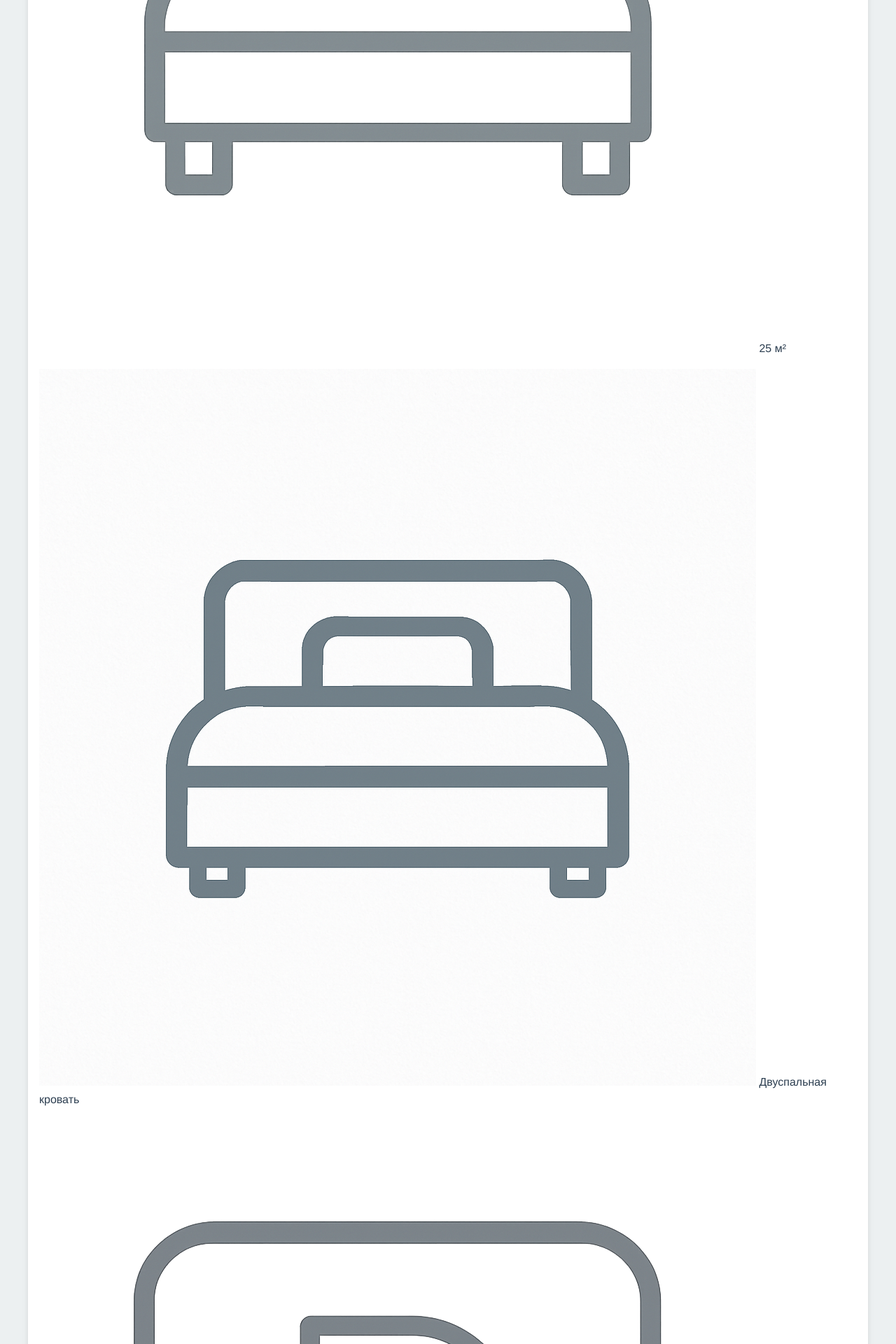
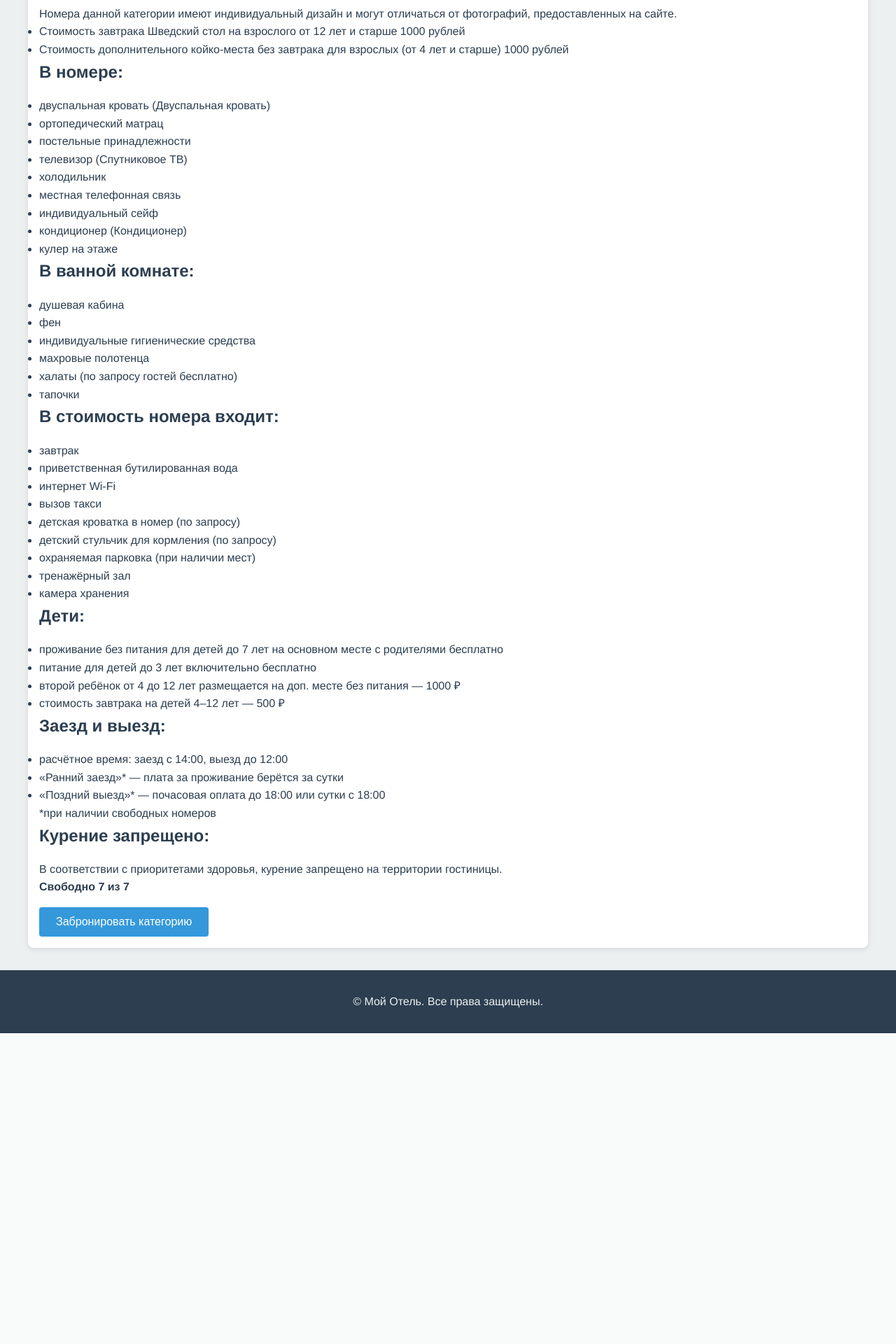
Before and after one commit to kekarex/hotel_booking, a Django app: page /booking/category/Standard/ in a window 1280 px wide. Shown: the part 1104-3024 px from the top of the page at 70% size. After the commit the page ends 2580 px from the top, so only its background shows below. Run offline with Django 5.2, Linux system fonts and the light colour scheme; data comes from the database, SQL or seed files in the repository; both versions use the stored data as it was after the commit.

Commit message:
подробная информация о номере

```diff
--- a/hotel_booking/booking/templates/booking/rooms_by_category.html
+++ b/hotel_booking/booking/templates/booking/rooms_by_category.html
@@ -1,75 +1,106 @@
 {% extends 'base.html' %}
 {% load static %}
 
-{% block title %}Номера: {{ kind }}{% endblock %}
+{% block title %}Категория «{{ kind }}»{% endblock %}
+
 {% block content %}
-  <a href="{% url 'booking:category_list' %}?check_in={{ check_in }}&check_out={{ check_out }}">← Назад к категориям</a>
-  <h1 class="section-title">Номера категории «{{ kind }}»</h1>
+  <a href="{% url 'booking:category_list' %}?check_in={{ check_in }}&check_out={{ check_out }}" class="back-link">
+    ← Вернуться к списку категорий
+  </a>
 
-  <div class="rooms-container">
-    <div class="rooms-slider">
-      {% for item in rooms %}
-        {% with room=item.room images=item.images %}
-        <div class="slide">
-          <!-- Слайдер фото -->
-          <div class="slide-img">
+  <h1 class="detail-title">Категория «{{ kind }}»</h1>
+
+  <!-- Слайдер фотографий -->
+  <div class="photo-slider detail-photo">
     {% if images %}
-              <div class="slides">
       {% for img in images %}
-                  <img src="{{ img }}" class="carousel-img" alt="№{{ room.number }}">
+        <img src="{{ img }}" alt="{{ kind }}" class="detail-img">
       {% endfor %}
-              </div>
+      <button class="slider-nav prev">‹</button>
+      <button class="slider-nav next">›</button>
     {% else %}
-              <img src="{% static 'images/placeholder.png' %}" alt="Нет фото">
+      <img src="{% static 'images/placeholder.png' %}" alt="Нет фото" class="detail-img">
     {% endif %}
   </div>
 
-          <!-- Панель характеристик -->
-          <div class="slide-card">
-            <h2>Номер №{{ room.number }}</h2>
-            <hr>
-            <div class="features-grid">
-              <div class="feature">
-                <img src="{% static 'icon/area.png' %}" alt="Площадь">
-                <span>{{ room.area }} м²</span>
+  <!-- Подробная информация -->
+  <div class="category-full-info">
+    <p>Номера данной категории имеют индивидуальный дизайн и могут отличаться от фотографий, предоставленных на сайте.</p>
+    <ul>
+      <li>Стоимость завтрака Шведский стол на взрослого от 12 лет и старше 1000 рублей</li>
+      <li>Стоимость дополнительного койко-места без завтрака для взрослых (от 4 лет и старше) 1000 рублей</li>
+    </ul>
+
+    <div class="info-sections">
+      <div class="info-column">
+        <h2>В номере:</h2>
+        <ul>
+          <li>двуспальная кровать ({{ bed_type }})</li>
+          <li>ортопедический матрац</li>
+          <li>постельные принадлежности</li>
+          <li>телевизор ({{ tv }})</li>
+          <li>холодильник</li>
+          <li>местная телефонная связь</li>
+          <li>индивидуальный сейф</li>
+          <li>кондиционер ({{ air_conditioning }})</li>
+          <li>кулер на этаже</li>
+        </ul>
       </div>
-              <div class="feature">
-                <img src="{% static 'icon/bed.png' %}" alt="Кровать">
-                <span>{{ room.bed_type }}</span>
+      <div class="info-column">
+        <h2>В ванной комнате:</h2>
+        <ul>
+          <li>душевая кабина</li>
+          <li>фен</li>
+          <li>индивидуальные гигиенические средства</li>
+          <li>махровые полотенца</li>
+          <li>халаты (по запросу гостей бесплатно)</li>
+          <li>тапочки</li>
+        </ul>
       </div>
-              <div class="feature">
-                <img src="{% static 'icon/parking.png' %}" alt="Парковка">
-                <span>{{ room.parking }}</span>
+      <div class="info-column">
+        <h2>В стоимость номера входит:</h2>
+        <ul>
+          <li>завтрак</li>
+          <li>приветственная бутилированная вода</li>
+          <li>интернет Wi-Fi</li>
+          <li>вызов такси</li>
+          <li>детская кроватка в номер (по запросу)</li>
+          <li>детский стульчик для кормления (по запросу)</li>
+          <li>охраняемая парковка (при наличии мест)</li>
+          <li>тренажёрный зал</li>
+          <li>камера хранения</li>
+        </ul>
       </div>
-              <div class="feature">
-                <img src="{% static 'icon/tv.png' %}" alt="Телевизор">
-                <span>{{ room.tv }}</span>
+
+      <div class="info-column">
+        <h2>Дети:</h2>
+        <ul>
+          <li>проживание без питания для детей до 7 лет на основном месте с родителями бесплатно</li>
+          <li>питание для детей до 3 лет включительно бесплатно</li>
+          <li>второй ребёнок от 4 до 12 лет размещается на доп. месте без питания — 1000 ₽</li>
+          <li>стоимость завтрака на детей 4–12 лет — 500 ₽</li>
+        </ul>
       </div>
-              <div class="feature">
-                <img src="{% static 'icon/ac.png' %}" alt="Кондиционер">
-                <span>{{ room.air_conditioning }}</span>
+      <div class="info-column">
+        <h2>Заезд и выезд:</h2>
+        <ul>
+          <li>расчётное время: заезд с 14:00, выезд до 12:00</li>
+          <li>«Ранний заезд»* — плата за проживание берётся за сутки</li>
+          <li>«Поздний выезд»* — почасовая оплата до 18:00 или сутки с 18:00</li>
+        </ul>
+        <p>*при наличии свободных номеров</p>
       </div>
-              <div class="feature">
-                <img src="{% static 'icon/wifi.png' %}" alt="Wi-Fi">
-                <span>{{ room.wifi }}</span>
-              </div>
-              <div class="feature">
-                <img src="{% static 'icon/iron.png' %}" alt="Утюг">
-                <span>{{ room.iron }}</span>
-              </div>
-            </div>
-            <p class="availability">Свободно {{ room.available|default:'' }} из {{ room.total|default:'' }}</p>
-            <a href="{% url 'booking:room_detail' room.pk %}?check_in={{ check_in }}&check_out={{ check_out }}" class="btn btn-primary">Забронировать</a>
-          </div>
-        </div>
-        {% endwith %}
-      {% endfor %}
-
-      <!-- навигация слайдера -->
-      <button class="slider-nav prev">‹</button>
-      <button class="slider-nav next">›</button>
+      <div class="info-column">
+        <h2>Курение запрещено:</h2>
+        <p>В соответствии с приоритетами здоровья, курение запрещено на территории гостиницы.</p>
       </div>
     </div>
 
-  <script src="{% static 'js/category_carousel.js' %}" defer></script>
+    <!-- Кнопка брони -->
+    <p class="availability-detail">Свободно {{ available }} из {{ total }}</p>
+    <form method="post" class="book-form" action="#">
+      {% csrf_token %}
+      <button type="submit" class="btn btn-primary">Забронировать категорию</button>
+    </form>
+  </div>
 {% endblock %}
--- a/hotel_booking/booking/urls.py
+++ b/hotel_booking/booking/urls.py
@@ -2,12 +2,14 @@ from django.urls import path
 from . import views
 from django.conf import settings
 from django.conf.urls.static import static
+from .views import category_list, rooms_by_category, room_detail
 
 app_name = 'booking'
+
 urlpatterns = [
-    path('',                         views.category_list,      name='category_list'),
-    path('category/<str:kind>/',     views.rooms_by_category, name='rooms_by_category'),
-    path('room/<int:pk>/',           views.room_detail,       name='room_detail'),
+    path('', views.category_list, name='category_list'),
+    path('category/<str:kind>/', views.rooms_by_category, name='rooms_by_category'),
+    path('category/<str:kind>/room/<int:pk>/', views.room_detail, name='room_detail'),
 ]
 if settings.DEBUG:
     urlpatterns += static(settings.MEDIA_URL, document_root=settings.MEDIA_ROOT)
--- a/hotel_booking/booking/views.py
+++ b/hotel_booking/booking/views.py
@@ -17,22 +17,21 @@ from django.conf import settings
 }'''
 
 
+
+
 CATEGORY_DESCRIPTIONS = {
     'Business': 'Уютный бизнес-класс с рабочим местом и полным набором услуг.',
     'Deluxe':   'Просторный номер Делюкс с панорамным видом и VIP-сервисом.',
     'Standard': 'Комфортный стандартный номер для недорогого проживания.',
     'Suite':    'Роскошный сьют с отдельной гостиной и кухней.',
-    'Family':   'Большой семейный номер с дополнительными кроватями.'
+    'Family':   'Большой семейный номер с дополнительными кроватями.',
 }
 
-app_name = 'booking'
 
 def category_list(request):
-    # получаем даты заезда/выезда или дефолт
     check_in  = request.GET.get('check_in')  or date.today().isoformat()
     check_out = request.GET.get('check_out') or (date.today() + timedelta(days=1)).isoformat()
 
-    # подсчёт общее/забронировано
     qs = (
         Room.objects.values('kind')
         .annotate(
@@ -51,36 +50,32 @@ def category_list(request):
     categories = []
     for c in qs:
         kind = c['kind']
-        # загружаем статические картинки для категории
         static_dir = os.path.join(settings.BASE_DIR, 'static', 'images', 'categories', kind.lower())
-        images = []
+        imgs = []
         if os.path.isdir(static_dir):
             for fn in sorted(os.listdir(static_dir)):
-                if fn.lower().endswith(('.jpg', '.jpeg', '.png', '.gif')):
-                    images.append(settings.STATIC_URL + f'images/categories/{kind.lower()}/{fn}')
+                if fn.lower().endswith(('.jpg','jpeg','png','gif')):
+                    imgs.append(settings.STATIC_URL + f'images/categories/{kind.lower()}/{fn}')
 
-        # берём первую комнату для примера параметров
         sample = Room.objects.filter(kind=kind).first()
 
         categories.append({
-            'kind':         kind,
-            'total':        c['total'],
-            'available':    c['available'],
-            'description':  CATEGORY_DESCRIPTIONS.get(kind, ''),
-            'area':         sample.area if sample else '',
-            'bed_type':     sample.bed_type if sample else '',
-            'parking':      sample.parking if sample else '',
-            'tv':           sample.tv if sample else '',
-            'air_conditioning': sample.air_conditioning if sample else '',
-            'wifi':         sample.wifi if sample else '',
-            'iron':         sample.iron if sample else '',
-            'images':       images,
-            'url':          reverse('booking:rooms_by_category', args=[kind])
-                                + f'?check_in={check_in}&check_out={check_out}'
+            'kind':      kind,
+            'total':     c['total'],
+            'available': c['available'],
+            'area':      getattr(sample, 'area', ''),
+            'bed_type':  getattr(sample, 'bed_type', ''),
+            'parking':   getattr(sample, 'parking', ''),
+            'tv':        getattr(sample, 'tv', ''),
+            'air_conditioning': getattr(sample, 'air_conditioning', ''),
+            'wifi':      getattr(sample, 'wifi', ''),
+            'iron':      getattr(sample, 'iron', ''),
+            'description': CATEGORY_DESCRIPTIONS.get(kind, ''),
+            'images':    imgs,
+            'url':       reverse('booking:rooms_by_category', args=[kind]) + f'?check_in={check_in}&check_out={check_out}',
         })
 
-    # нужный порядок вывода
-    ORDER = ['Standard', 'Family', 'Suite', 'Business', 'Deluxe']
+    ORDER = ['Standard','Family','Suite','Business','Deluxe']
     categories.sort(key=lambda x: ORDER.index(x['kind']) if x['kind'] in ORDER else len(ORDER))
 
     return render(request, 'booking/category_list.html', {
@@ -94,52 +89,61 @@ def rooms_by_category(request, kind):
     check_in  = request.GET.get('check_in')
     check_out = request.GET.get('check_out')
 
-    rooms_qs = Room.objects.filter(kind=kind)
+    sample_qs = Room.objects.filter(kind=kind)
+    if not sample_qs.exists():
+        return render(request, '404.html', status=404)
+    sample = sample_qs.first()
+
+    total = sample_qs.count()
     if check_in and check_out:
-        rooms_qs = rooms_qs.exclude(
+        booked = sample_qs.filter(
             booking__check_in__lt=check_out,
             booking__check_out__gt=check_in
-        )
+        ).count()
+    else:
+        booked = 0
+    available = total - booked
 
-    rooms = []
-    for room in rooms_qs:
-        media_folder = os.path.join(settings.MEDIA_ROOT, 'rooms', str(room.number))
-        imgs = []
-        if os.path.isdir(media_folder):
-            for fn in sorted(os.listdir(media_folder)):
-                if fn.lower().endswith(('.jpg', '.jpeg', '.png', '.gif')):
-                    imgs.append(settings.MEDIA_URL + f'rooms/{room.number}/{fn}')
-        rooms.append({'room': room, 'images': imgs})
+    media_dir = os.path.join(settings.MEDIA_ROOT, 'rooms', str(sample.number))
+    images = []
+    if os.path.isdir(media_dir):
+        for fn in sorted(os.listdir(media_dir)):
+            if fn.lower().endswith(('.jpg','jpeg','png','gif')):
+                images.append(settings.MEDIA_URL + f'rooms/{sample.number}/{fn}')
 
     return render(request, 'booking/rooms_by_category.html', {
         'kind':      kind,
-        'rooms':     rooms,
+        'images':    images,
+        'area':      sample.area,
+        'bed_type':  sample.bed_type,
+        'parking':   sample.parking,
+        'tv':        sample.tv,
+        'air_conditioning': sample.air_conditioning,
+        'wifi':      sample.wifi,
+        'iron':      sample.iron,
+        'description': CATEGORY_DESCRIPTIONS.get(kind, sample.kind),
+        'total':     total,
+        'available': available,
         'check_in':  check_in,
         'check_out': check_out,
     })
 
 
-def room_detail(request, pk):
-    room = get_object_or_404(Room, pk=pk)
+def room_detail(request, kind, pk):
     check_in  = request.GET.get('check_in')
     check_out = request.GET.get('check_out')
 
-    if request.method == 'POST':
-        if not request.user.is_authenticated:
-            return redirect_to_login(request.get_full_path())
-        form = BookingForm(request.POST)
-        if form.is_valid():
-            b = form.save(commit=False)
-            b.user = request.user
-            b.room = room
-            b.save()
-            return redirect('booking:rooms_by_category', kind=room.kind)
-    else:
-        form = BookingForm(initial={'check_in': check_in, 'check_out': check_out})
+    room = get_object_or_404(Room, pk=pk, kind=kind)
+    media_dir = os.path.join(settings.MEDIA_ROOT, 'rooms', str(room.number))
+    imgs = []
+    if os.path.isdir(media_dir):
+        for fn in sorted(os.listdir(media_dir)):
+            if fn.lower().endswith(('.jpg','jpeg','png','gif')):
+                imgs.append(settings.MEDIA_URL + f'rooms/{room.number}/{fn}')
 
     return render(request, 'booking/room_detail.html', {
         'room':      room,
-        'form':      form,
+        'images':    imgs,
         'check_in':  check_in,
         'check_out': check_out,
     })
--- a/hotel_booking/static/css/booking_custom.css
+++ b/hotel_booking/static/css/booking_custom.css
@@ -178,3 +178,92 @@
   margin-bottom: 1rem;
   font-weight: 500;
 }
+/* Детальная страница номера */
+.detail-page {
+  max-width: 1000px;
+  margin: 2rem auto;
+  background: #fff;
+  padding: 2rem;
+  border-radius: 8px;
+  box-shadow: 0 2px 8px rgba(0,0,0,0.1);
+}
+.detail-page a {
+  display: inline-block;
+  margin-bottom: 1rem;
+  color: #3498db;
+  text-decoration: none;
+}
+.detail-grid {
+  display: grid;
+  grid-template-columns: 1fr 1fr;
+  gap: 2rem;
+  align-items: start;
+}
+.detail-photo img {
+  width: 100%;
+  border-radius: 6px;
+  object-fit: cover;
+}
+.detail-info h2 {
+  margin-top: 1.5rem;
+  font-size: 1.2rem;
+  color: #2c3e50;
+}
+.detail-info ul {
+  list-style: disc inside;
+  margin: 0.5rem 0 1rem;
+  color: #444;
+}
+.detail-info p {
+  margin: 0.5rem 0 1rem;
+  color: #444;
+}
+.detail-info .btn-primary {
+  display: inline-block;
+  margin-top: 1rem;
+  padding: 0.6rem 1.2rem;
+  background: #3498db;
+  color: #fff;
+  text-decoration: none;
+  border-radius: 4px;
+}
+.detail-title {
+  margin: 1rem 0;
+  font-size: 2rem;
+}
+.category-desc {
+  font-size: 1.1rem;
+  margin-bottom: 1rem;
+}
+.detail-grid {
+  display: grid;
+  grid-template-columns: 1fr 1fr;
+  gap: 2rem;
+  align-items: start;
+}
+.detail-img {
+  width: 100%;
+  border-radius: 6px;
+  object-fit: cover;
+}
+.features-grid {
+  display: grid;
+  grid-template-columns: repeat(2, 1fr);
+  gap: 1rem 2rem;
+  margin: 1rem 0;
+}
+.feature-item {
+  display: flex;
+  align-items: center;
+  gap: 0.5rem;
+}
+.feature-item img {
+  width: 24px; height: 24px;
+}
+.availability-detail {
+  font-weight: 600;
+  margin-bottom: 1rem;
+}
+.book-form {
+  text-align: left;
+}
```
Also changed, not shown: hotel_booking/booking/templates/booking/room_detail.html (+43 -28 lines), hotel_booking/db.sqlite3. Lines whose indentation alone changed are shown as unchanged.
